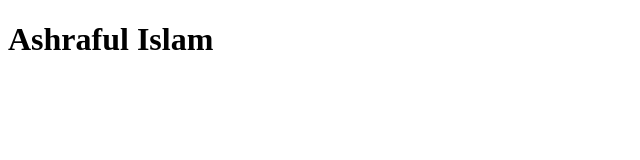
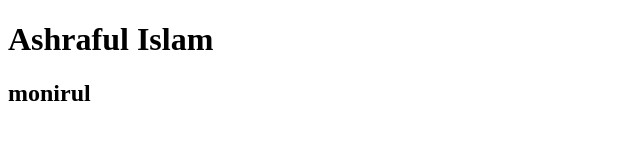
Before and after one commit to Monir1231/Team-Projcet, a plain HTML site: page index.html in a window 1280 px wide. Shown: the whole page, without its empty margins (0-640 px from the left). Drawn offline with Linux system fonts and the light colour scheme.

Commit message:
monir-team

```diff
--- a/index.html
+++ b/index.html
@@ -7,5 +7,6 @@
 </head>
 <body>
     <h1>Ashraful Islam</h1>
+    <h2>monirul</h2>
 </body>
 </html>
```
